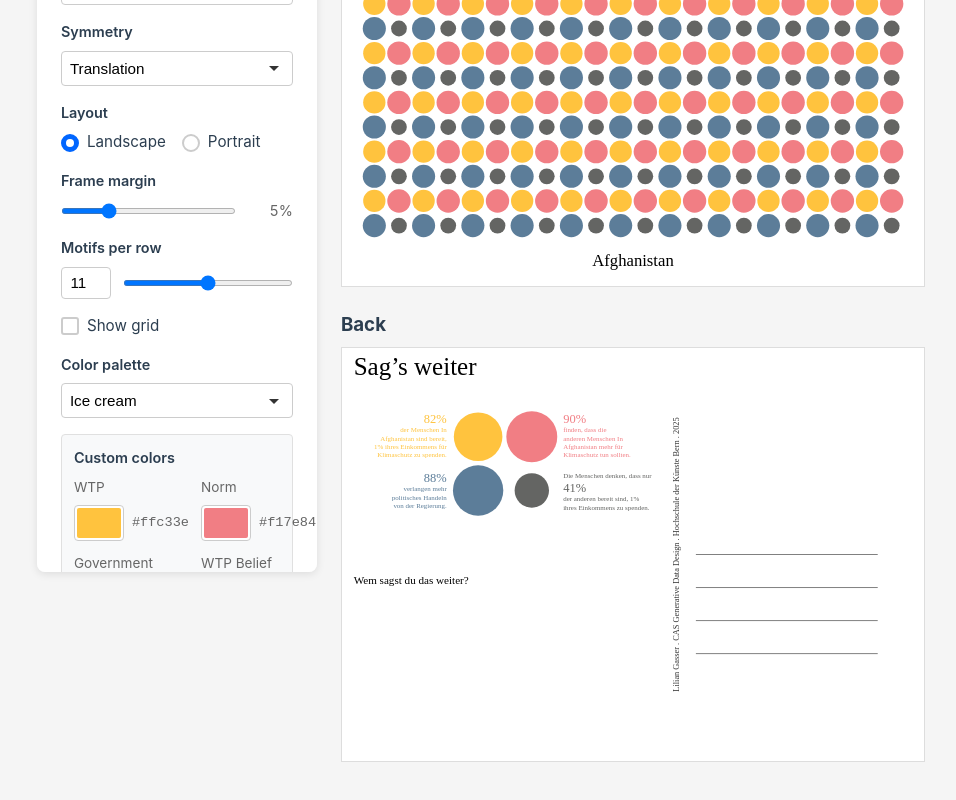
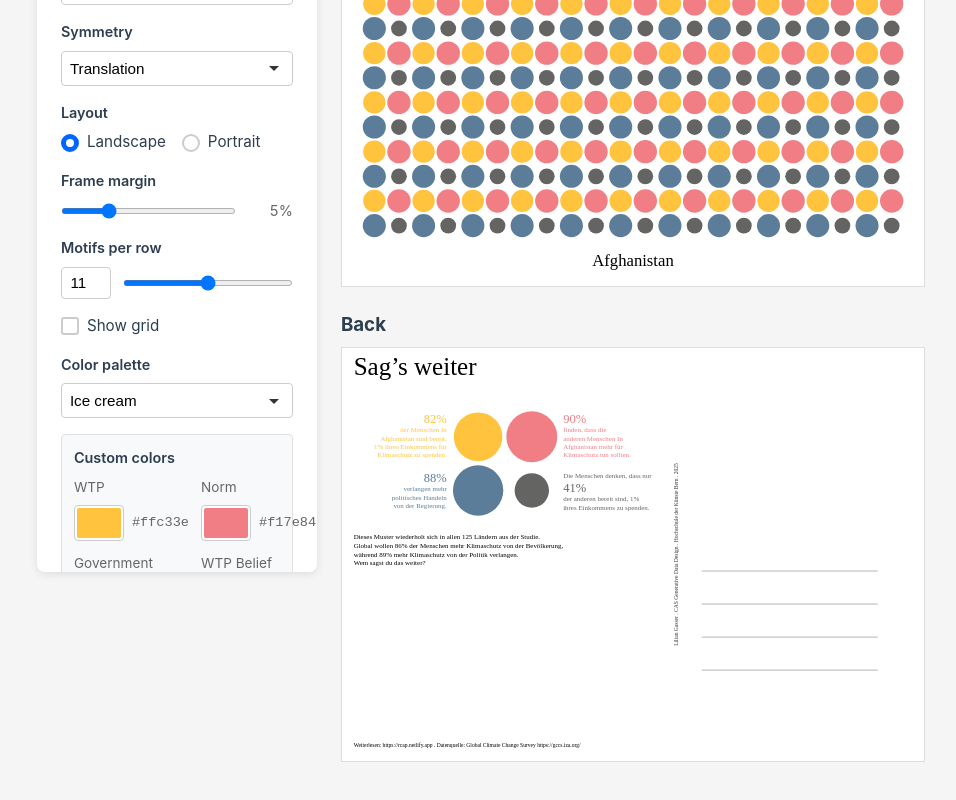
Before and after one commit to LiliGasser/repeatpattern-app, a Vue app: page / in a window 1280 px wide. Shown: the part 336-1136 px from the top of the page, without its empty margins (141-1097 px from the left). Built offline with nearby package versions, Linux system fonts and the light colour scheme; a web font is replaced by a local one; what p5.js-svg would draw is missing.

Commit message:
back: close to original arrangement

```diff
--- a/src/components/postcards/PostcardBack.vue
+++ b/src/components/postcards/PostcardBack.vue
@@ -208,19 +208,19 @@ const createSketch = () => (p) => {
             }
           })
         }
+
         // Write paragraph
-        const paragraphText = "Wem sagst du das weiter?"
+        const paragraphText = "Dieses Muster wiederholt sich in allen 125 Ländern aus der Studie.\nGlobal wollen 86% der Menschen mehr Klimaschutz von der Bevölkerung,\nwährend 89% mehr Klimaschutz von der Politik verlangen.\nWem sagst du das weiter?"
         p.fill(0)
-        p.textAlign(p.LEFT, p.TOP) // TODO Bottom needed, and then p.TextAscent?
-        p.textSize(pointsToPixels(8))
+        p.textAlign(p.LEFT, p.BOTTOM)
+        p.textSize(pointsToPixels(5))
         p.text(
           paragraphText,
           leftTextX,
-          props.canvasDimensions.height*0.55,
+          props.canvasDimensions.height*0.53,
         )
 
         // SEPARATOR - Vertical text in the middle
-        // TODO same separator as in v1 (is it a question of font family?)
         p.push()
         p.translate(midX, props.canvasDimensions.height / 2)
         p.rotate(-p.HALF_PI)  // Rotate -90 degrees for vertical text
@@ -228,23 +228,33 @@ const createSketch = () => (p) => {
         p.fill('#333')
         p.noStroke()
         p.textAlign(p.CENTER, p.CENTER)
-        p.textSize(pointsToPixels(6))
+        p.textSize(pointsToPixels(4))
 
         const separatorText = 'Lilian Gasser . CAS Generative Data Design . Hochschule der Künste Bern . 2025'
         p.text(separatorText, 0, 0)
-
         p.pop()
 
+        // SOURCE Information at the bottom
+        const infoText = "Weiterlesen: https://rcap.netlify.app . Datenquelle: Global Climate Change Survey https://gccs.iza.org/"
+        p.fill(0)
+        p.textAlign(p.LEFT, p.BOTTOM)
+        p.textSize(pointsToPixels(4))
+        p.text(
+          infoText,
+          leftTextX,
+          props.canvasDimensions.height*0.97,  // TODO same height as country name on front
+        )
+
+
         // RIGHT HALF - 4 horizontal lines for address
-        // TODO same lines as in v1
         p.push()
         p.noFill()
         p.stroke(0)
-        p.strokeWeight(0.5)
-        p.line(props.canvasDimensions.width * 0.54 + 60 * props.dpi / 150, props.canvasDimensions.height * 0.50, props.canvasDimensions.width - 70 * props.dpi / 150, props.canvasDimensions.height * 0.50)
-        p.line(props.canvasDimensions.width * 0.54 + 60 * props.dpi / 150, props.canvasDimensions.height * 0.58, props.canvasDimensions.width - 70 * props.dpi / 150, props.canvasDimensions.height * 0.58)
-        p.line(props.canvasDimensions.width * 0.54 + 60 * props.dpi / 150, props.canvasDimensions.height * 0.66, props.canvasDimensions.width - 70 * props.dpi / 150, props.canvasDimensions.height * 0.66)
-        p.line(props.canvasDimensions.width * 0.54 + 60 * props.dpi / 150, props.canvasDimensions.height * 0.74, props.canvasDimensions.width - 70 * props.dpi / 150, props.canvasDimensions.height * 0.74)
+        p.strokeWeight(0.3)
+        p.line(props.canvasDimensions.width * 0.55 + 60 * props.dpi / 150, props.canvasDimensions.height * 0.54, props.canvasDimensions.width - 70 * props.dpi / 150, props.canvasDimensions.height * 0.54)
+        p.line(props.canvasDimensions.width * 0.55 + 60 * props.dpi / 150, props.canvasDimensions.height * 0.62, props.canvasDimensions.width - 70 * props.dpi / 150, props.canvasDimensions.height * 0.62)
+        p.line(props.canvasDimensions.width * 0.55 + 60 * props.dpi / 150, props.canvasDimensions.height * 0.70, props.canvasDimensions.width - 70 * props.dpi / 150, props.canvasDimensions.height * 0.70)
+        p.line(props.canvasDimensions.width * 0.55 + 60 * props.dpi / 150, props.canvasDimensions.height * 0.78, props.canvasDimensions.width - 70 * props.dpi / 150, props.canvasDimensions.height * 0.78)
         p.pop()
 
 
```
